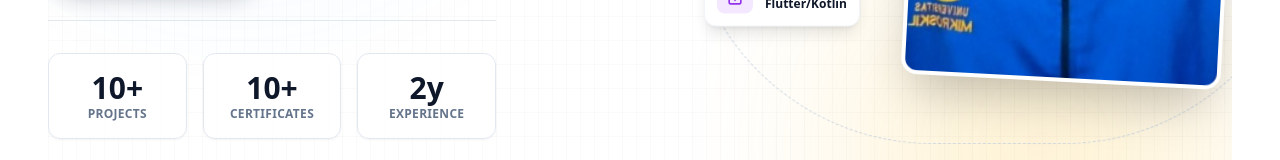
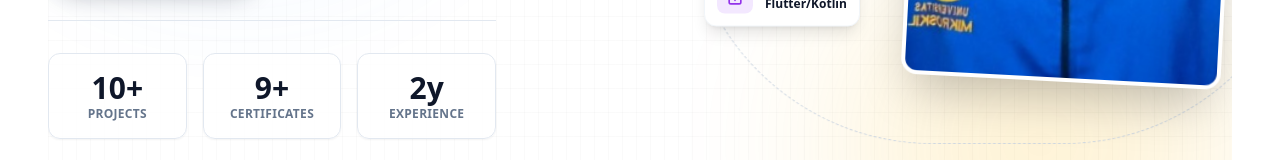
Before and after one commit to viiazuh/-portofolio, a React (Vite) app: page / in a window 1280 px wide. Shown: the part 600-760 px from the top of the page. Built offline with nearby package versions, Linux system fonts and the light colour scheme.

Commit message:
Final fix: new

```diff
--- a/src/pages/Home.jsx
+++ b/src/pages/Home.jsx
@@ -68,10 +68,10 @@ const Home = () => {
 
                 {/* Tombol Aksi */}
                 <div className="flex flex-wrap gap-4 mb-10">
-                    <Link to="/portfolio" className="group bg-slate-900 text-white px-8 py-4 rounded-full font-bold shadow-xl shadow-slate-900/30 hover:bg-slate-800 transition-all hover:-translate-y-1 flex items-center gap-2">
+                    <Link to="/projects" className="group bg-slate-900 text-white px-8 py-4 rounded-full font-bold shadow-xl shadow-slate-900/30 hover:bg-slate-800 transition-all hover:-translate-y-1 flex items-center gap-2">
                         VIEW PROJECTS <ArrowRight size={20} />
                     </Link>
-                    <a href="/CV_Azuzu.pdf" download className="group bg-white border-2 border-slate-200 px-8 py-4 rounded-full font-bold hover:border-slate-900 transition-colors flex items-center gap-2">
+                    <a href="/CV_Azuzu.pdf" download="CV_Azuzu_FullStack.pdf" className="group bg-white border-2 border-slate-200 px-8 py-4 rounded-full font-bold hover:border-slate-900 transition-colors flex items-center gap-2">
                         Download CV <Download size={20} className="group-hover:translate-y-1 transition-transform"/>
                     </a>
                 </div>
@@ -79,7 +79,7 @@ const Home = () => {
                 {/* Stats Row */}
                 <div className="grid grid-cols-3 gap-4 max-w-md border-t border-slate-200 pt-8">
                     <StatCard number="10+" label="Projects" />
-                    <StatCard number="10+" label="Certificates" />
+                    <StatCard number="9+" label="Certificates" />
                     <StatCard number="2y" label="Experience" />
                 </div>
             </div>
```
